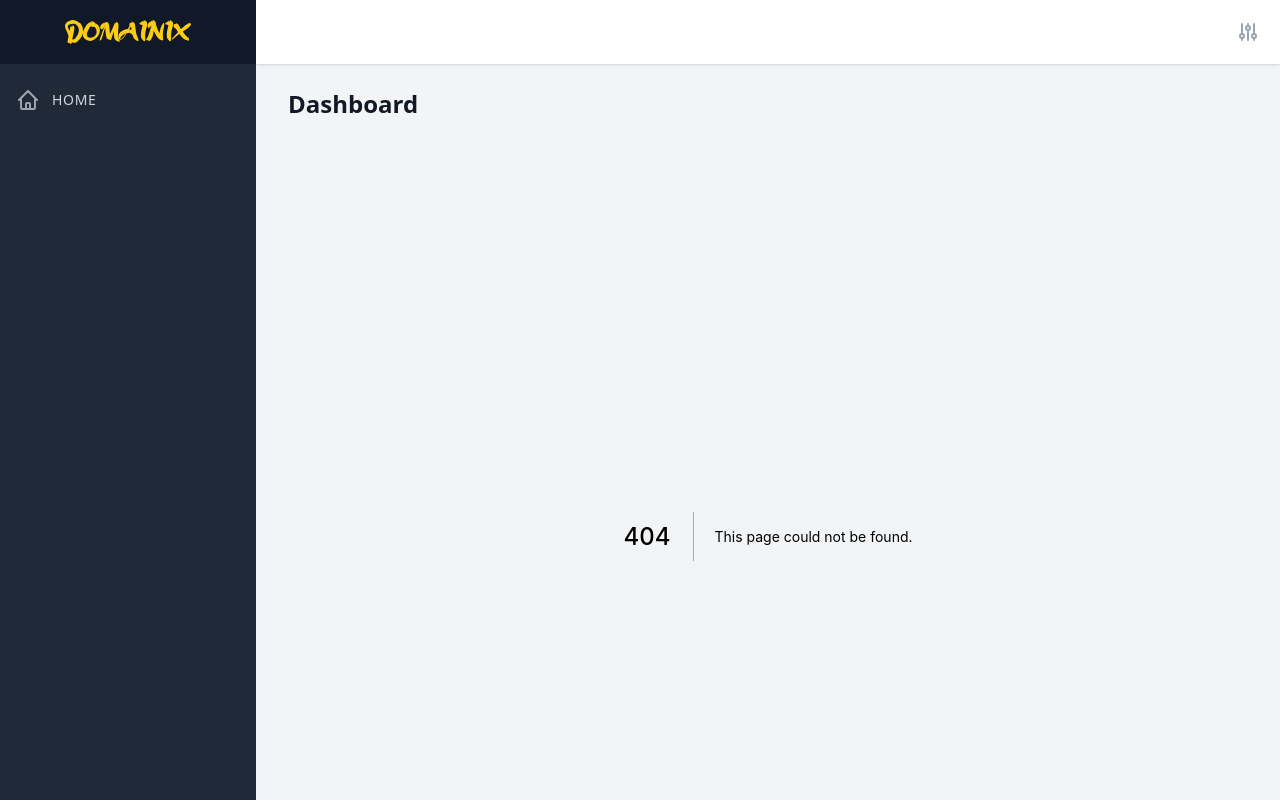
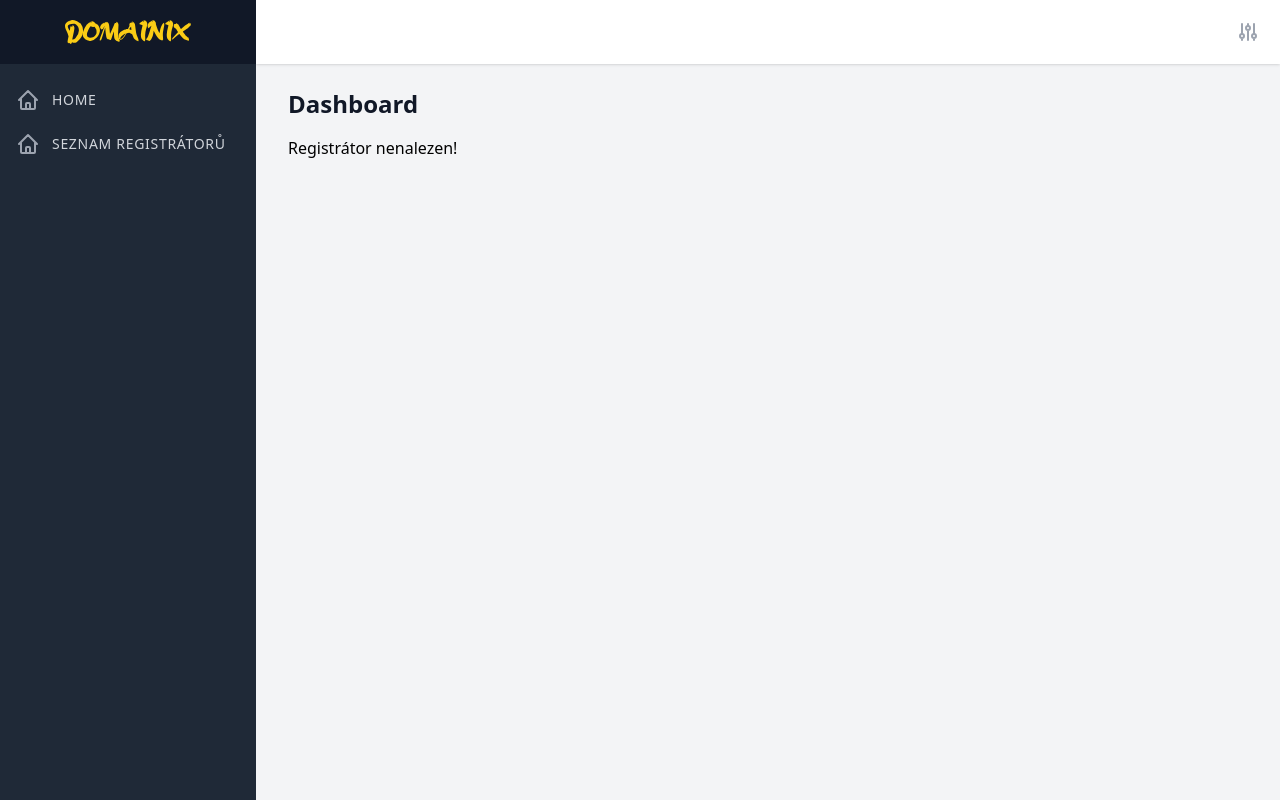
Before and after one commit to MartinWeiss01/domainix, a Next.js app: page /registrars/1 in a window 1280 px wide. Before the commit this address had no page. Built offline with nearby package versions, Linux system fonts and the light colour scheme.

Commit message:
Added Registrars page

```diff
--- a/components/Layout.js
+++ b/components/Layout.js
@@ -7,6 +7,7 @@ import { HomeIcon, AdjustmentsIcon, MenuAlt2Icon, XIcon } from "@heroicons/react
 
 const navigation = [
 	{name: "Home", href: "/", icon: HomeIcon},
+	{name: "Seznam registrátorů", href: "/registrars", icon: HomeIcon},
 ];
 
 const Layout = ({ content }) => {
--- /dev/null
+++ b/pages/registrars/[id].js
@@ -0,0 +1,30 @@
+import { useRouter } from "next/router";
+import { useSelector } from "react-redux";
+
+const RegistrarDetail = () => {
+    const router = useRouter()
+    const { id } = router.query
+    const data = useSelector((state) => state.mainer.data)
+
+    if(data[id] !== undefined) {
+        return (
+            <>
+                <p>
+                    RegistrarDetail {id}
+                </p>
+                <p>
+                    {JSON.stringify(data[id])}
+                </p>
+            </>
+        )
+    } else {
+        return (
+            <>
+                Registrátor nenalezen!
+            </>
+        )
+    }
+
+}
+
+export default RegistrarDetail;
--- /dev/null
+++ b/pages/registrars/index.js
@@ -0,0 +1,11 @@
+import Registrars from "../../components/Registrars"
+
+const RegistrarsPage = () => {
+    return (
+        <>
+            <Registrars />
+        </>
+    )
+}
+
+export default RegistrarsPage;
```
